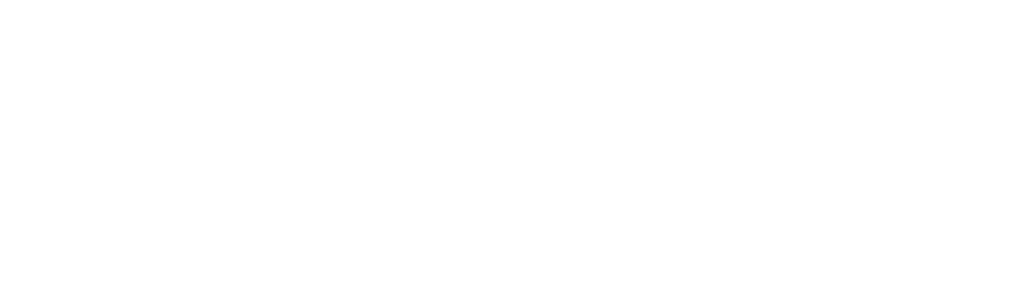
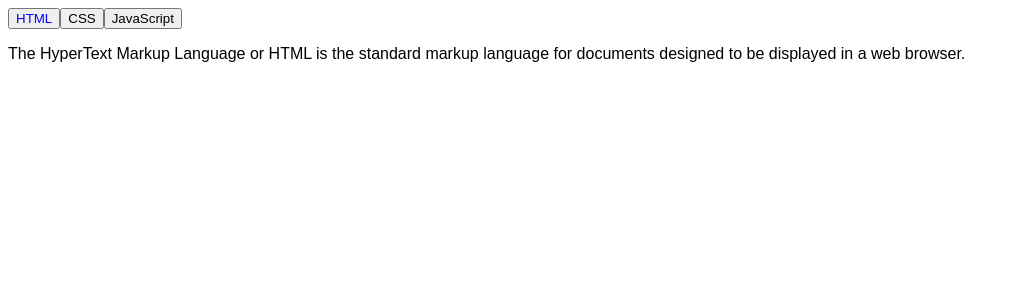
Before and after one commit to hangyedan/assignment_test, a React (Vite) app: page / in a window 1280 px wide. Shown: the top 300 px of the page, without its empty margins (0-1019 px from the left). Built offline with nearby package versions, Linux system fonts and the light colour scheme.

Commit message:
feat: 04-Tabs 과제 구현(조인영)

```diff
--- /dev/null
+++ b/04-Tabs/join0life/Tabs.tsx
@@ -0,0 +1,42 @@
+import { useState } from "react";
+import "./styles.css";
+
+const tabs = [
+  {
+    label: "HTML",
+    content:
+      "The HyperText Markup Language or HTML is the standard markup language for documents designed to be displayed in a web browser.",
+  },
+  {
+    label: "CSS",
+    content:
+      "Cascading Style Sheets is a style sheet language used for describing the presentation of a document written in a markup language such as HTML or XML.",
+  },
+  {
+    label: "JavaScript",
+    content:
+      "JavaScript, often abbreviated as JS, is a programming language that is one of the core technologies of the World Wide Web, alongside HTML and CSS.",
+  },
+] as const;
+
+export default function Tab() {
+  const [activeTabIndex, setActiveTabIndex] = useState(0);
+  const activeTab = tabs[activeTabIndex];
+
+  return (
+    <div>
+      <div>
+        {tabs.map((tab, index) => (
+          <button
+            key={tab.label}
+            onClick={() => setActiveTabIndex(index)}
+            className={activeTabIndex === index ? "active" : ""}
+          >
+            {tab.label}
+          </button>
+        ))}
+      </div>
+      <p>{activeTab.content}</p>
+    </div>
+  );
+}
--- /dev/null
+++ b/04-Tabs/join0life/styles.css
@@ -0,0 +1,7 @@
+body {
+  font-family: sans-serif;
+}
+
+.active {
+  color: blue;
+}
--- a/src/App.tsx
+++ b/src/App.tsx
@@ -1,7 +1,12 @@
-import './App.css';
+import Tabs from "../04-Tabs/join0life/Tabs";
+import "./App.css";
 
 function App() {
-  return <>{/* 아래 본인의 코드를 붙여넣어 테스트 해보세요 */}</>;
+  return (
+    <>
+      <Tabs />
+    </>
+  );
 }
 
 export default App;
```
